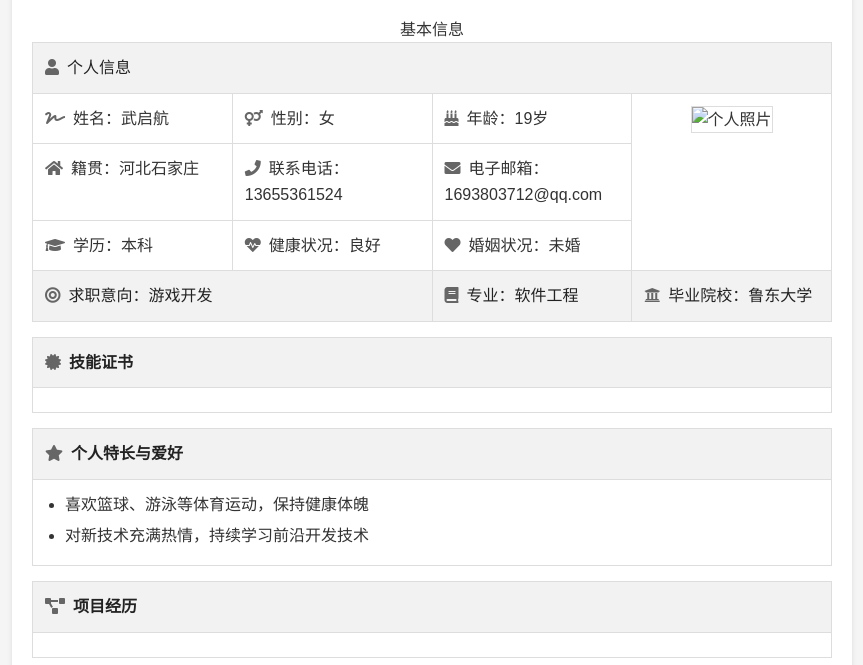
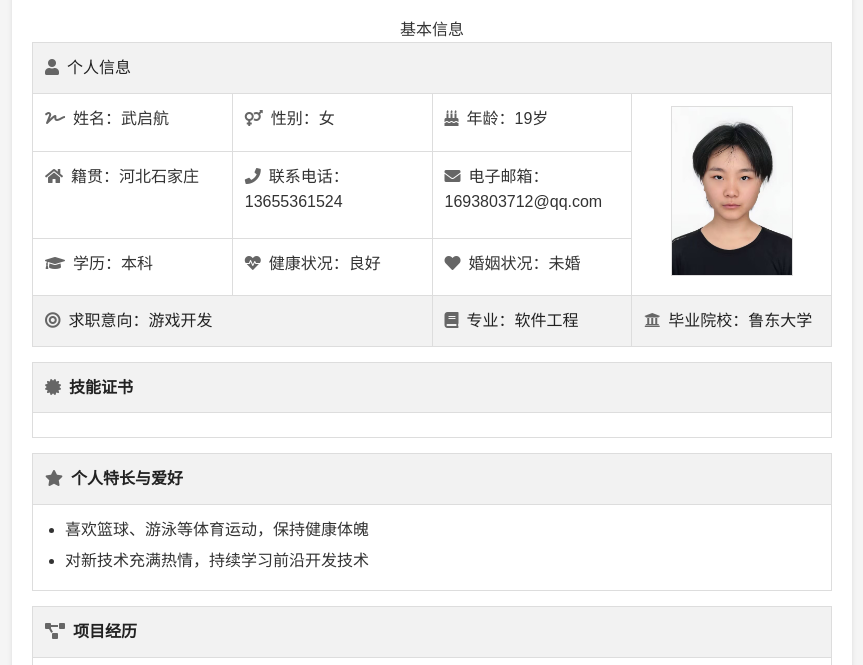
Before and after one commit to rooopbe/rooopbe, a plain HTML site: page index.html in a window 1280 px wide. Shown: the part 135-800 px from the top of the page, without its empty margins (208-1071 px from the left). Drawn offline with Linux system fonts and the light colour scheme.

Commit message:
Update index.html

```diff
--- a/index.html
+++ b/index.html
@@ -100,7 +100,7 @@
                     <td width="25%"><i class="fas fa-venus-mars icon"></i>性别：女</td>
                     <td width="25%"><i class="fas fa-birthday-cake icon"></i>年龄：19岁</td>
                     <td rowspan="3" class="photo-cell">
-                        <img src="./images/39978c8cafa865880b7420ee485c7898.jpg" alt="个人照片" class="photo">
+                        <img src="img/39978c8cafa865880b7420ee485c7898.jpg" alt="个人照片" class="photo">
                     </td>
                 </tr>
                 <tr>
```
